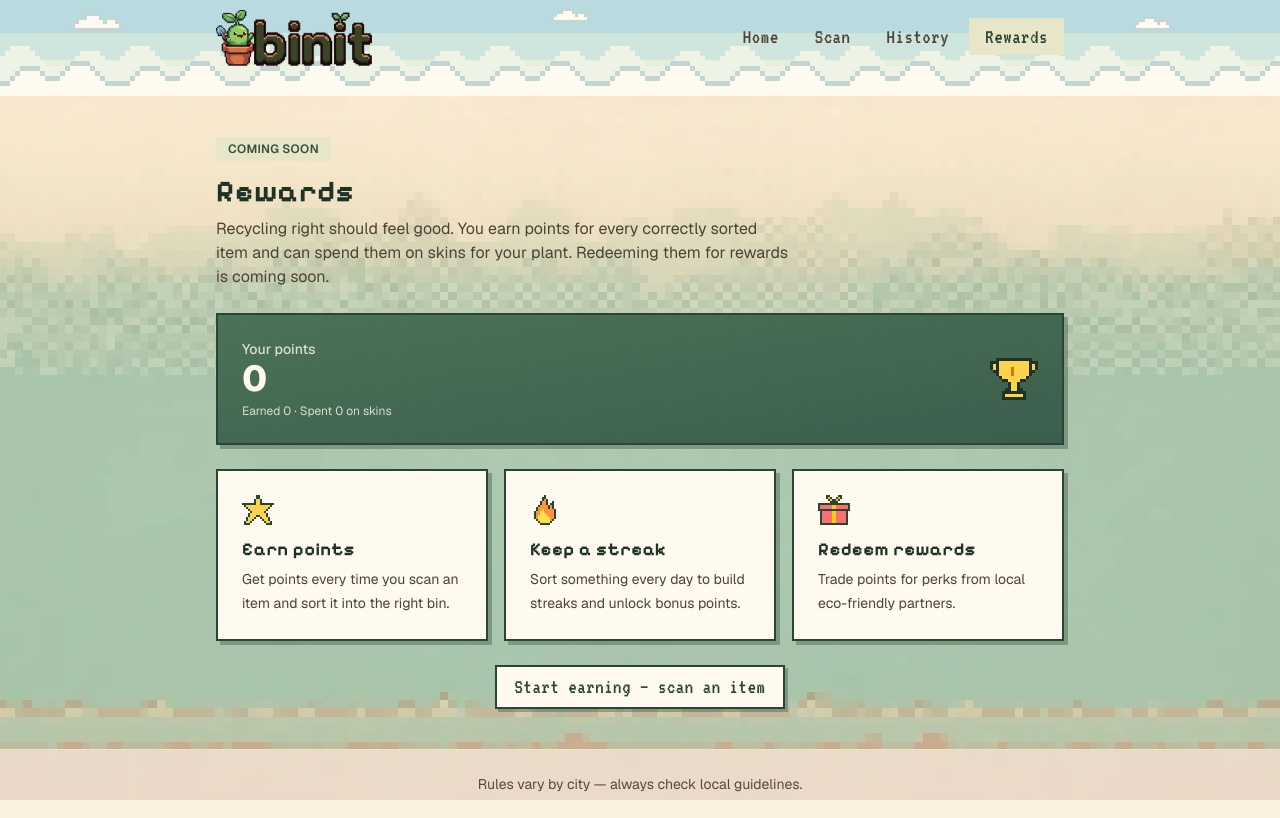
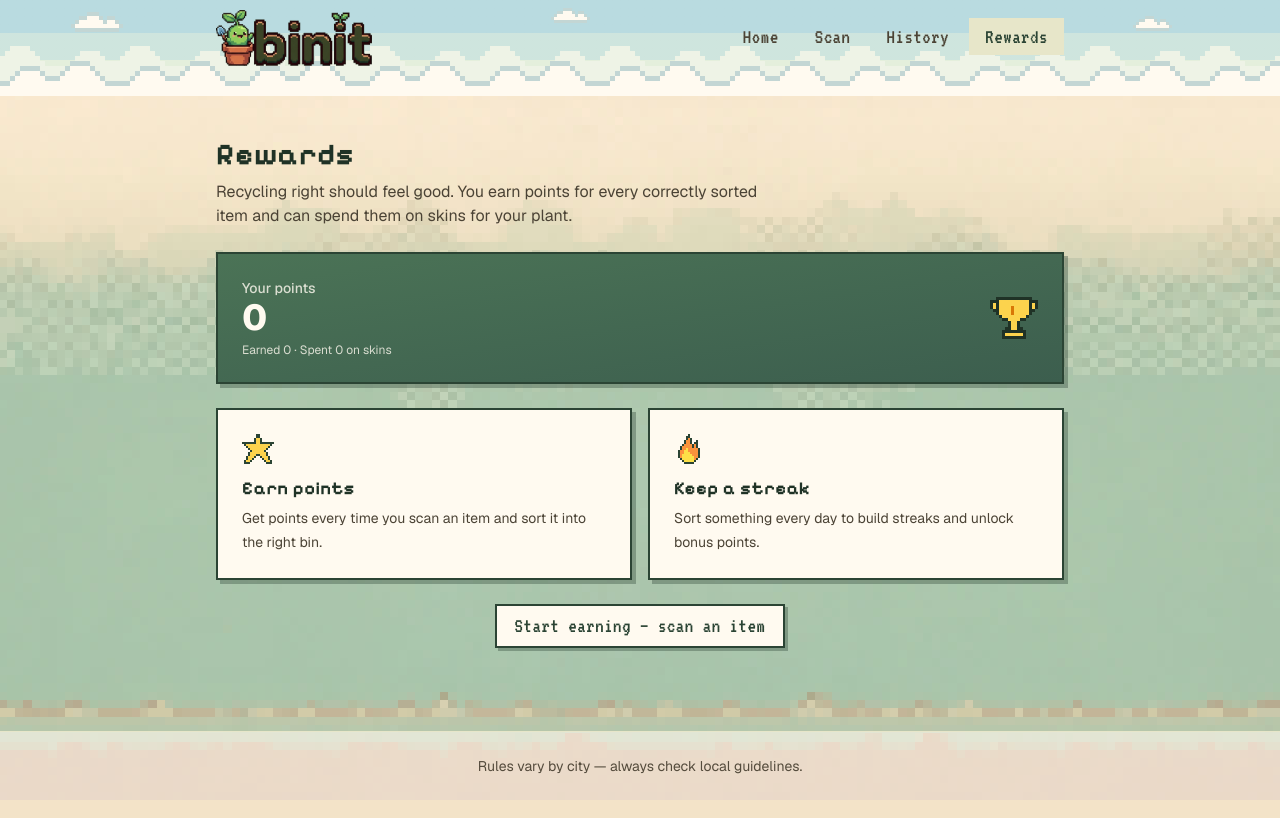
Before and after one commit to jinhocody/DAHACKS_binit_public, a Next.js app in the folder web/: page /rewards in a window 1280 px wide. Built offline with nearby package versions, Linux system fonts and the light colour scheme.

Commit message:
Rewards: remove Coming soon badge and Redeem rewards card

```diff
--- a/web/src/app/rewards/page.tsx
+++ b/web/src/app/rewards/page.tsx
@@ -6,10 +6,10 @@ import { PixelIcon, type PixelIconName } from "@/components/pixel/PixelIcon";
 
 export const metadata: Metadata = {
   title: "Rewards",
-  description: "Your Snap points: earn them by sorting right. Redeeming rewards is coming soon.",
+  description: "Your Snap points: earn them by sorting right.",
 };
 
-// light = main fill, shade = accent (flame core, gift ribbon).
+// light = main fill, shade = accent (flame core).
 const PERKS: { icon: PixelIconName; light: string; shade?: string; title: string; body: string }[] = [
   {
     icon: "star",
@@ -24,32 +24,22 @@ const PERKS: { icon: PixelIconName; light: string; shade?: string; title: string
     title: "Keep a streak",
     body: "Sort something every day to build streaks and unlock bonus points.",
   },
-  {
-    icon: "gift",
-    light: "#f87171",
-    shade: "#facc15",
-    title: "Redeem rewards",
-    body: "Trade points for perks from local eco-friendly partners.",
-  },
 ];
 
 export default function RewardsPage() {
   return (
     <div className="flex flex-col gap-6">
       <header>
-        <p className="inline-flex items-center gap-1.5 rounded-full bg-emerald-100 px-3 py-1 text-xs font-semibold uppercase tracking-wide text-emerald-800">
-          Coming soon
-        </p>
-        <h1 className="mt-3 text-3xl font-bold tracking-tight text-emerald-950">Rewards</h1>
+        <h1 className="text-3xl font-bold tracking-tight text-emerald-950">Rewards</h1>
         <p className="mt-2 max-w-xl text-gray-600">
           Recycling right should feel good. You earn points for every correctly sorted item and can spend
-          them on skins for your plant. Redeeming them for rewards is coming soon.
+          them on skins for your plant.
         </p>
       </header>
 
       <PointsSummary />
 
-      <ul className="grid gap-4 sm:grid-cols-3">
+      <ul className="grid gap-4 sm:grid-cols-2">
         {PERKS.map((perk) => (
           <li key={perk.title}>
             <Card className="h-full">
```
